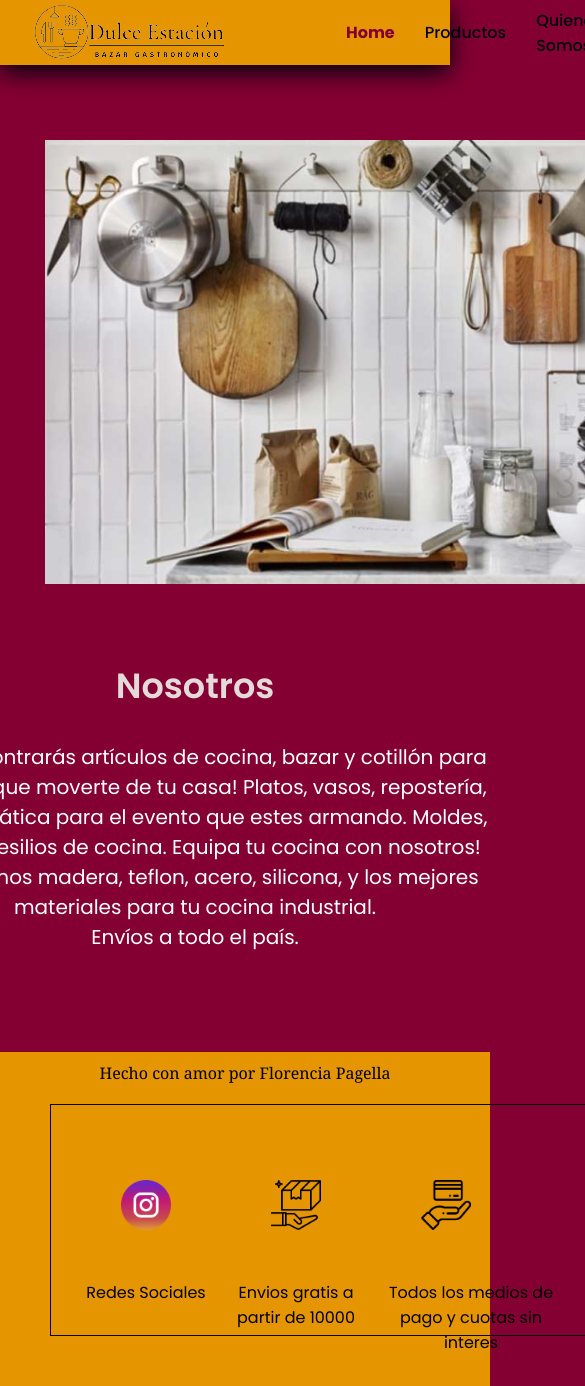
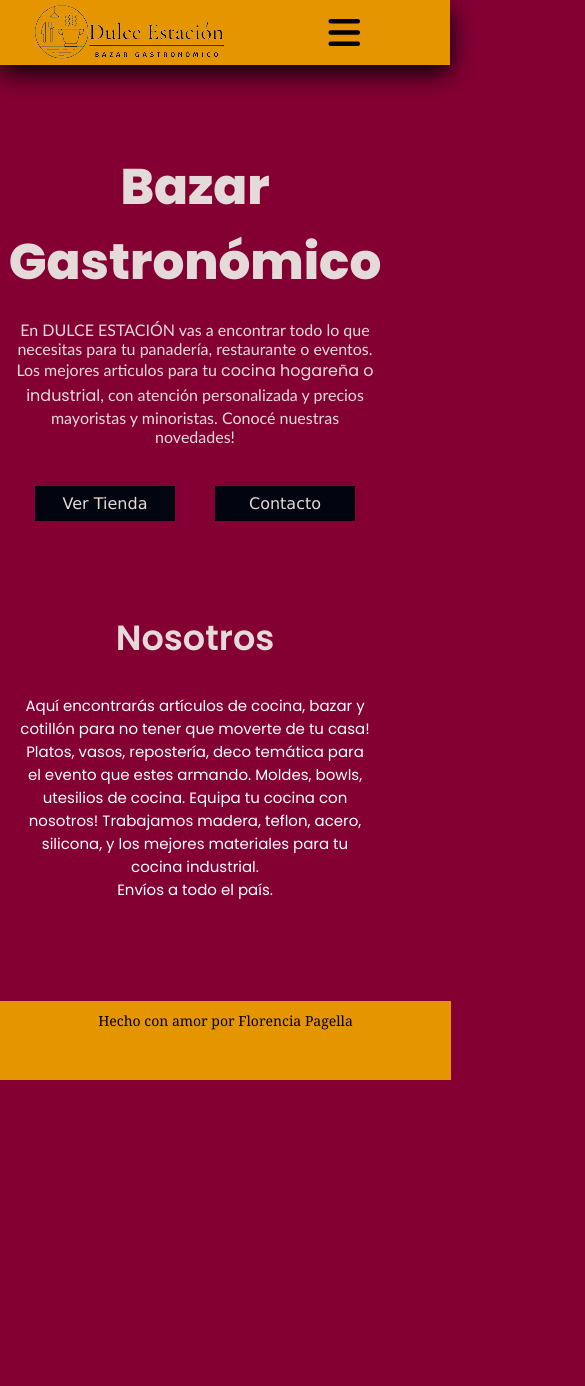
Before and after one commit to Florp94/Ejercicio2Nucba, a plain HTML site: page index.html in a window 390 px wide. Shown: the top 1386 px of the page, 585 px wide, since content can reach past the window. After the commit the page ends 1080 px from the top, so only its background shows below. Drawn offline with Linux system fonts and the light colour scheme.

Commit message:
mediaqueries

```diff
--- a/index.html
+++ b/index.html
@@ -6,6 +6,7 @@
     <meta name="viewport" content="width=device-width, initial-scale=1.0" />
     <link rel="stylesheet" href="styles.css" />
     <title>Landing Page</title>
+    <link rel="stylesheet" href="https://cdnjs.cloudflare.com/ajax/libs/font-awesome/6.2.1/css/all.min.css" integrity="sha512-MV7K8+y+gLIBoVD59lQIYicR65iaqukzvf/nwasF0nqhPay5w/9lJmVM2hMDcnK1OnMGCdVK+iQrJ7lzPJQd1w==" crossorigin="anonymous" referrerpolicy="no-referrer" />
   </head>
 
   <body>
@@ -16,6 +17,8 @@
         alt="logo de empresa"
         class="logo-marca" />
       <nav class="navbar">
+        <label for="toggle-menu"><i class="fas fa-bars"></i></label>
+        <input type="checkbox" id="toggle-menu">
         <ul class="navbar-list">
           <li><a href="#">Home</a></li>
           <li><a href="#">Productos</a></li>
@@ -66,11 +69,7 @@
     <!-- Suscribite a nuestro newsletter: form Nombre y mail, boton suscribirse -->
     <footer class="footer-estilo">
         Hecho con amor por Florencia Pagella
-        <div class="contacto">
-          <div class="caja-info-contacto"> <br> <img src="/Imagenes Footer/instagram.png" alt="" class="imagen-contacto"> Redes Sociales</div>
-          <div class="caja-info-contacto"> <br> <img src="/Imagenes Footer/paquete.png" alt="" class="imagen-contacto"> Envios gratis a partir de 10000</div>
-          <div class="caja-info-contacto"> <br> <img src="/Imagenes Footer/tarjeta-de-credito.png" alt="" class="imagen-contacto"> Todos los medios de pago y cuotas sin interes</div>
-        </div>
+
     </footer>
 
     </body>
--- a/styles.css
+++ b/styles.css
@@ -22,8 +22,10 @@ header {
     padding: 0px 30px;
     position: fixed;
     top: 0;
-    z-index: 2;
     box-shadow: #02040F 0px 8px 24px ;
+    position: fixed;
+    background-color:#E59500;
+    z-index: 1;
 }
 /* Navbar */
 .navbar, .navbar-list {
@@ -51,6 +53,21 @@ justify-content: center;
     color: #840032;
     font-weight: 700;
 }
+
+/* MEDIA QUERIES */
+.navbar {
+    display:flex;
+}
+
+.navbar i {
+    font-size: 36px;
+    display: none;
+}
+
+#toggle-menu {
+    display: none;
+}
+
 /* Fin Navbar */
 
 /* MAIN FONDO */
@@ -70,7 +87,7 @@ main {
 }
 /* HERO */
 #hero {
-    margin-top: 65px;
+    margin-top: 80px;
     padding: 70px 0;
     max-width: 1200px;
     display: flex;
@@ -160,7 +177,7 @@ main {
 
 }
 
-/* Footer */
+/* Footer en construcción*/
 footer {
     background:#E59500;
 }
@@ -173,38 +190,83 @@ footer {
     padding-top: 10px;
     font-family: Georgia, 'Times New Roman', Times, serif;
     width: 100%;
+    font-size: 20px;
 
 }
 
-.contacto {
-    display: flex;
-    justify-content:space-between;
-    font-family: Impact, Haettenschweiler, 'Arial Narrow Bold', sans-serif;
-    padding-bottom: 30px;
-    border:#02040F 1px;
-    border-style:groove;
-    margin-top: 20px;
-    width: 500px;
-    height: 200px;
-    padding-left: 20px;
-    padding-right: 20px;
+
+
+/* MEDIA QUERIES */
+
+@media (max-width: 992px) {
+    .hero-info {
+        text-align: center;
+        width: 90%;
+        align-items: center;
+    }
+
+    .hero-info h1 {
+        display: block;
+        width: 100%;
+
+    }
+    .hero-info p {
+        max-width: 80%;
+        font-size: 16px;
+    }
+    .button-container {
+        justify-content: center;
+    }
+    .hero-foto {
+        display: none;
+    }
+
+    .tituto-h2{
+        font-size: 30px;
+        width: 100%;
+        display: block;
+    }
+    .informacion-de-tienda {
+        font-size: 15px;
+        align-items: center;
+        text-align: center;
+        width: 90%;
+
+    }
+
+    .footer-estilo {
+        font-size: 14px;
+        align-items: center;
+        text-align: center;
+        width: 90%;
+    }
 }
 
-.imagen-contacto {
-    width: 50px;
-    justify-content: center;
-    text-align: center;
-    display: -webkit-flex;
-    display: flex;
-    padding-bottom: 5px;
-    flex-wrap: wrap;
-    width: 50px;
-    padding: 50px;
+@media (max-width: 576px) {
+    .navbar ul {
+        background-color: #E59500;
+        width: 100%;
+        height: calc(100vh - 80px);
+        position: absolute;
+        top: 80px;
+        left:0;
+        flex-direction: column;
+        align-items: center;
+        justify-content: center;
+        transform: translateX(200%);
+        transition: all 0.4s ease-out;
+    }
+    .navbar i {
+        display: block;
+    }
+
+    #toggle-menu:checked ~ .navbar-list {
+        transform: translateX(0);
+        transition: all 0.4s ease-in;
+
+    }
+
+    hero-info p {
+        max-width: 100%;
+    }
 }
-.caja.info.contacto {
-    padding-top: 50px;
-    display: flex;
-    display: -webkit-flex;
-    justify-content: space-between;
-
-}
```
